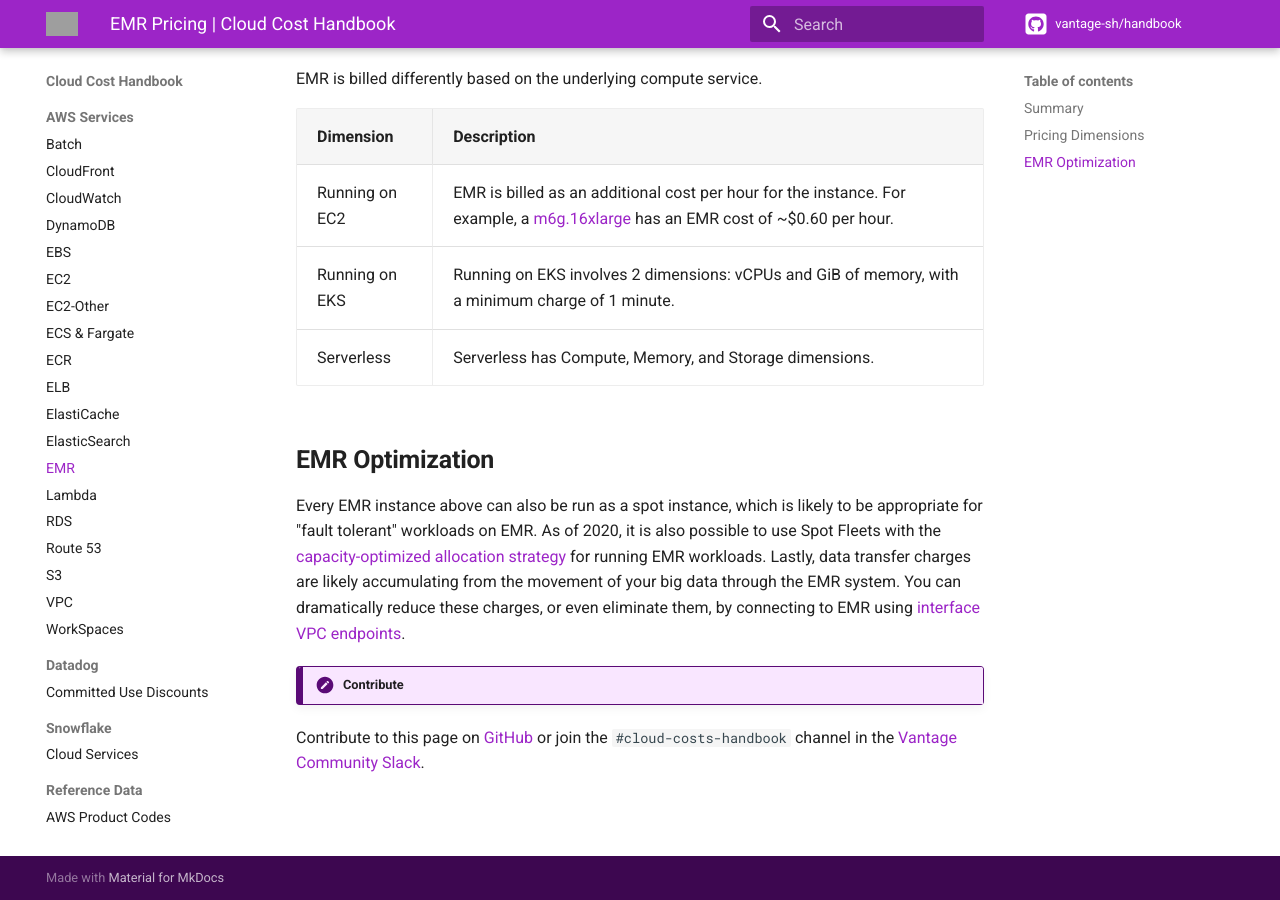
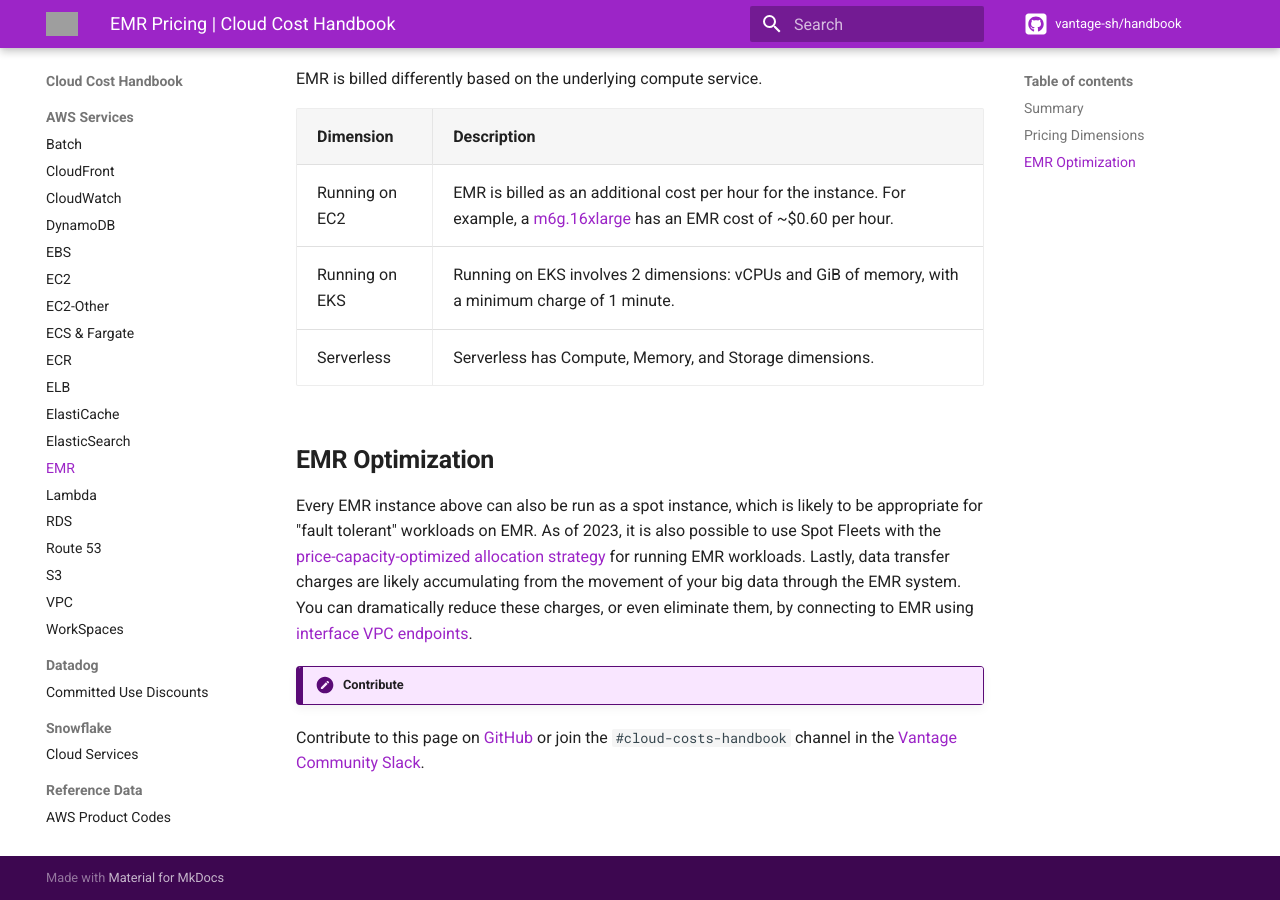
Before and after one commit to vantage-sh/handbook.vantage.sh, an MkDocs documentation site: the page built from docs/aws/services/emr-pricing.md, in a window 1280 px wide and 900 px high, scrolled down 582 px. Built offline with MkDocs 1.6.1 and Material for MkDocs 9.7.7, drawn with Linux system fonts in a browser that asks for light colours; comment, search, counter and statistics services are not loaded; grey boxes are pictures that could not be loaded.

Commit message:
closes #30: new price capacity optimized strategy for EMR

```diff
--- a/docs/aws/services/emr-pricing.md
+++ b/docs/aws/services/emr-pricing.md
@@ -22,7 +22,7 @@
 
 ## EMR Optimization
 
-Every EMR instance above can also be run as a spot instance, which is likely to be appropriate for "fault tolerant" workloads on EMR. As of 2020, it is also possible to use Spot Fleets with the [capacity-optimized allocation strategy](https://aws.amazon.com/blogs/big-data/optimizing-amazon-emr-for-resilience-and-cost-with-capacity-optimized-spot-instances/) for running EMR workloads. Lastly, data transfer charges are likely accumulating from the movement of your big data through the EMR system. You can dramatically reduce these charges, or even eliminate them, by connecting to EMR using [interface VPC endpoints](https://docs.aws.amazon.com/emr/latest/ManagementGuide/interface-vpc-endpoint.html).
+Every EMR instance above can also be run as a spot instance, which is likely to be appropriate for "fault tolerant" workloads on EMR. As of 2023, it is also possible to use Spot Fleets with the [price-capacity-optimized allocation strategy](https://aws.amazon.com/about-aws/whats-new/2023/06/amazon-emr-price-allocation-ec2-spot-instances/) for running EMR workloads. Lastly, data transfer charges are likely accumulating from the movement of your big data through the EMR system. You can dramatically reduce these charges, or even eliminate them, by connecting to EMR using [interface VPC endpoints](https://docs.aws.amazon.com/emr/latest/ManagementGuide/interface-vpc-endpoint.html).
 
 !!! Contribute
 Contribute to this page on [GitHub](https://github.com/vantage-sh/handbook) or join the `#cloud-costs-handbook` channel in the [Vantage Community Slack](https://join.slack.com/t/vantagecommunity/shared_invite/zt-1szz6puz7-zRuJ8J4OJIiBFlcTobYZXA).
```
